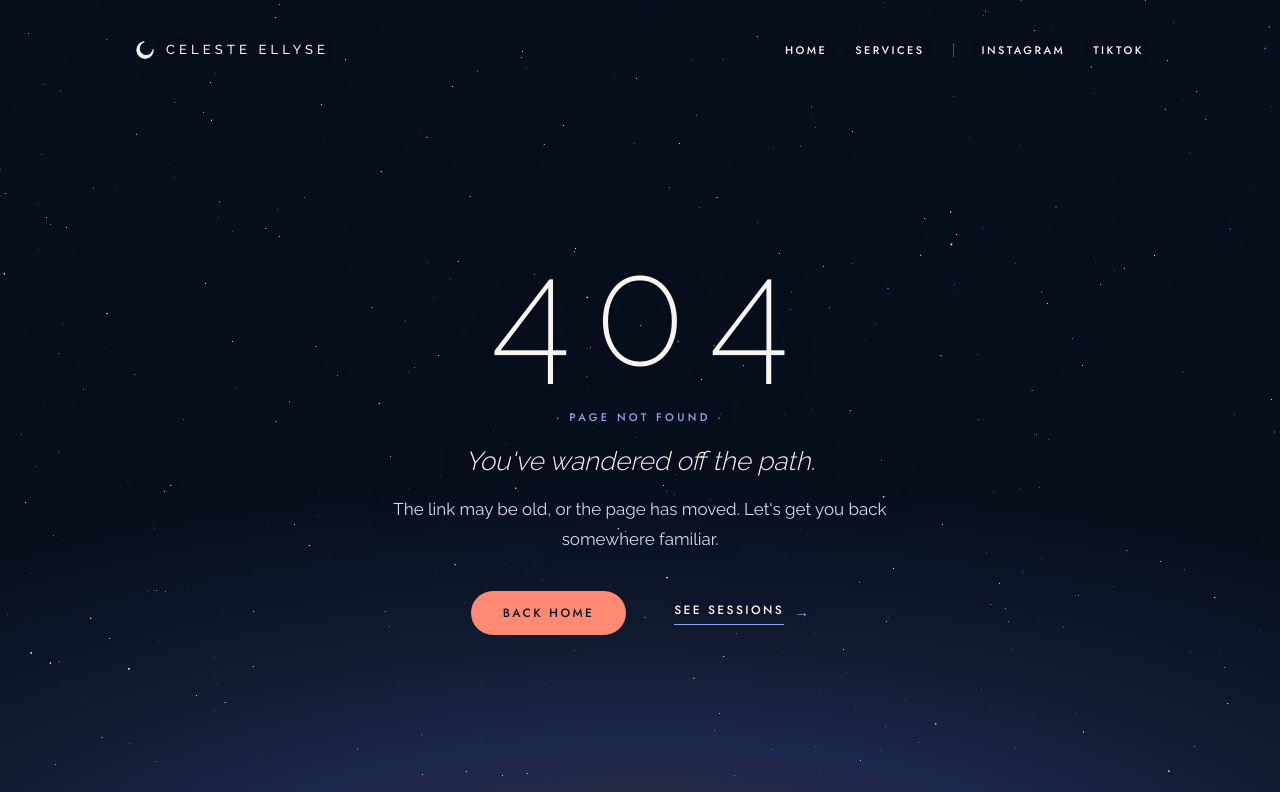
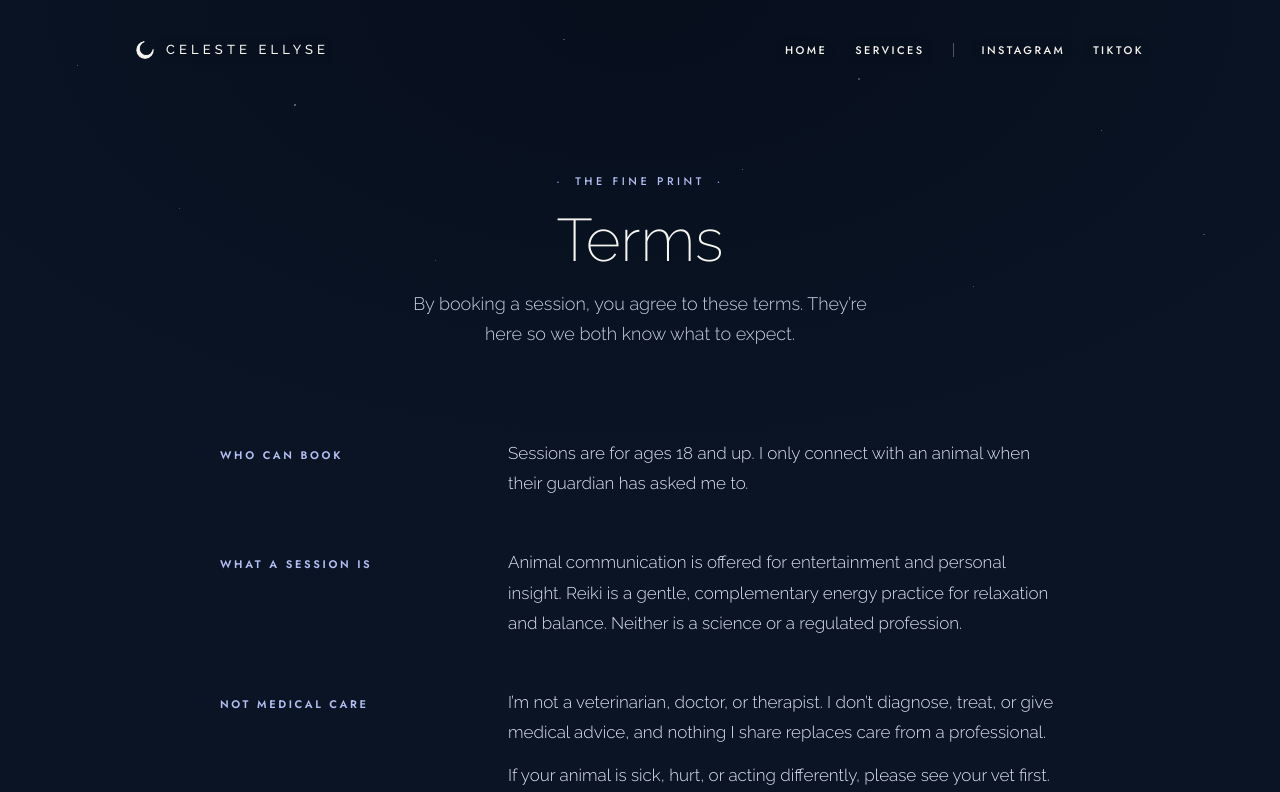
Before and after one commit to DHolliday1881/celesteellyse, a Next.js app: page /terms in a window 1280 px wide. Before the commit this address had no page. Shown: the top 792 px of the page. Built offline with nearby package versions, Linux system fonts and the light colour scheme.

Commit message:
feat: add a Terms page

```diff
--- a/app/globals.css
+++ b/app/globals.css
@@ -5,10 +5,15 @@
   --periwinkle: #95A3EC;
   --moon-white: #F7F5F0;
   --coral: #FF8A73;
+  --starlight: #F3F1EA;
 
   /* Supporting text tones */
+  --ink-body: #E0E4F2;
   --ink-soft: #D5DAED;
+  --ink-lead: #C9CFE4;
+  --ink-label: #B3BEF2;
   --ink-faint: #9AA4C2;
+  --ink-muted: #8C97C9;
 
   /* Fonts */
   --font-body: var(--font-raleway), system-ui, sans-serif;
@@ -52,6 +57,7 @@
   --measure: 32rem;
   --container: 70rem;
   --tap: 44px;
+  --nav-height: calc(var(--tap) + 2.5rem);
 }
 
 /* Reset */
--- /dev/null
+++ b/app/terms/page.module.css
@@ -0,0 +1,184 @@
+/* Page */
+.page {
+  position: relative;
+  isolation: isolate;
+  background: var(--navy);
+}
+
+.page::before {
+  content: "";
+  position: absolute;
+  inset: 0 0 auto;
+  z-index: -1;
+  height: 520px;
+  background: radial-gradient(ellipse 70% 100% at 50% 0%, var(--navy-deep), transparent);
+  pointer-events: none;
+}
+
+/* Stars across the top */
+.stars {
+  position: absolute;
+  inset: 0 0 auto;
+  z-index: -1;
+  height: 12%;
+  pointer-events: none;
+}
+
+.star {
+  position: absolute;
+  top: calc(var(--y) / 0.12);
+  left: var(--x);
+  width: var(--size);
+  height: var(--size);
+  border-radius: 50%;
+  background: var(--starlight);
+  opacity: var(--opacity);
+}
+
+/* Column */
+.main {
+  max-width: 920px;
+  margin: 0 auto;
+  padding: calc(var(--nav-height) + 48px) 24px 96px;
+}
+
+/* Header */
+.header {
+  display: flex;
+  flex-direction: column;
+  align-items: center;
+  gap: 16px;
+  text-align: center;
+}
+
+.label {
+  display: flex;
+  align-items: center;
+  gap: 12px;
+  color: var(--ink-label);
+  font-family: var(--font-label);
+  font-size: 11px;
+  font-weight: 500;
+  letter-spacing: 0.32em;
+  text-transform: uppercase;
+}
+
+.dot {
+  color: var(--periwinkle);
+}
+
+.heading {
+  font-size: 40px;
+  font-weight: 200;
+  line-height: 1.1;
+}
+
+.intro {
+  max-width: 480px;
+  color: var(--ink-lead);
+  font-size: 16px;
+  font-weight: 300;
+  line-height: 1.7;
+}
+
+.updated {
+  margin-top: 56px;
+  text-align: center;
+  color: var(--ink-muted);
+  font-family: var(--font-label);
+  font-size: 12px;
+  font-weight: 400;
+  letter-spacing: 0.14em;
+  text-transform: uppercase;
+}
+
+/* Sections */
+.sections {
+  display: flex;
+  flex-direction: column;
+  gap: 36px;
+  margin-top: 56px;
+}
+
+.section {
+  display: flex;
+  flex-direction: column;
+  gap: 10px;
+}
+
+.sectionHeading {
+  color: var(--ink-label);
+  font-family: var(--font-label);
+  font-size: 11px;
+  font-weight: 600;
+  line-height: 1.7;
+  letter-spacing: 0.24em;
+  text-transform: uppercase;
+}
+
+.body {
+  display: flex;
+  flex-direction: column;
+  gap: 12px;
+  color: var(--ink-body);
+  font-size: 16px;
+  font-weight: 300;
+  line-height: 1.8;
+}
+
+.email {
+  color: var(--starlight);
+  box-shadow: inset 0 -1px 0 var(--periwinkle);
+  transition: color 0.3s ease;
+}
+
+.email:hover,
+.email:focus-visible {
+  color: var(--coral);
+}
+
+/* Tablet and up */
+@media (min-width: 48rem) {
+  .main {
+    padding: calc(var(--nav-height) + 72px) 40px 120px;
+  }
+
+  .heading {
+    font-size: 52px;
+  }
+
+  .intro {
+    font-size: 18px;
+  }
+
+  .sections {
+    gap: 48px;
+    margin-top: 88px;
+  }
+
+  .updated {
+    margin-top: 88px;
+  }
+
+  .section {
+    display: grid;
+    grid-template-columns: minmax(0, 240px) minmax(0, 1fr);
+    column-gap: 48px;
+    align-items: baseline;
+  }
+
+  .body {
+    font-size: 17px;
+  }
+}
+
+/* Desktop */
+@media (min-width: 64rem) {
+  .main {
+    padding: calc(var(--nav-height) + 88px) 40px 140px;
+  }
+
+  .heading {
+    font-size: 60px;
+  }
+}
--- /dev/null
+++ b/app/terms/page.tsx
@@ -0,0 +1,95 @@
+import type {Metadata} from "next"
+import type {CSSProperties} from "react"
+import SiteFooter from "@/components/SiteFooter"
+import {brand, terms} from "@/content/site"
+import styles from "./page.module.css"
+
+export const metadata: Metadata = {
+  title: "Terms · Celeste Ellyse",
+  description: "Terms for booking an animal communication or Reiki session with Celeste Ellyse.",
+}
+
+// Faint stars across the top: position, size and opacity
+const STARS = [
+  {x: 6, y: 2.5, size: 1.5, opacity: 0.4},
+  {x: 14, y: 8, size: 1, opacity: 0.3},
+  {x: 23, y: 4, size: 2, opacity: 0.45},
+  {x: 34, y: 10, size: 1, opacity: 0.35},
+  {x: 44, y: 1.5, size: 1.5, opacity: 0.3},
+  {x: 58, y: 6.5, size: 1, opacity: 0.5},
+  {x: 67, y: 3, size: 2, opacity: 0.35},
+  {x: 76, y: 11, size: 1.5, opacity: 0.4},
+  {x: 86, y: 5, size: 1, opacity: 0.45},
+  {x: 94, y: 9, size: 1.5, opacity: 0.3},
+] as const
+
+/** Terms page: a centred header, each term as a heading beside its text, then the last-updated date. */
+export default function TermsPage() {
+  const {title, label, intro, updated, sections, questions} = terms
+
+  return (
+    <div className={styles.page}>
+      <span className={styles.stars} aria-hidden="true">
+        {STARS.map((star) => (
+          <span
+            key={`${star.x},${star.y}`}
+            className={styles.star}
+            style={
+              {
+                "--x": `${star.x}%`,
+                "--y": `${star.y}%`,
+                "--size": `${star.size}px`,
+                "--opacity": star.opacity,
+              } as CSSProperties
+            }
+          />
+        ))}
+      </span>
+
+      <main className={styles.main}>
+        <header className={styles.header}>
+          <p className={styles.label}>
+            <span className={styles.dot} aria-hidden="true">
+              ·
+            </span>
+            {label}
+            <span className={styles.dot} aria-hidden="true">
+              ·
+            </span>
+          </p>
+          <h1 className={styles.heading}>{title}</h1>
+          <p className={styles.intro}>{intro}</p>
+        </header>
+
+        <div className={styles.sections}>
+          {sections.map((section) => (
+            <section key={section.id} id={section.id} className={styles.section}>
+              <h2 className={styles.sectionHeading}>{section.heading}</h2>
+              <div className={styles.body}>
+                {section.body.map((paragraph) => (
+                  <p key={paragraph}>{paragraph}</p>
+                ))}
+              </div>
+            </section>
+          ))}
+          <section id={questions.id} className={styles.section}>
+            <h2 className={styles.sectionHeading}>{questions.heading}</h2>
+            <div className={styles.body}>
+              <p>
+                {questions.lead}{" "}
+                <a href={`mailto:${brand.email}`} className={styles.email}>
+                  {brand.email}
+                </a>
+                .
+              </p>
+            </div>
+          </section>
+        </div>
+
+        <p className={styles.updated}>{updated}</p>
+      </main>
+
+      <SiteFooter />
+    </div>
+  )
+}
--- a/content/site.ts
+++ b/content/site.ts
@@ -347,3 +347,79 @@ export const services = {
     ],
   },
 }
+
+// Terms
+export const terms = {
+  title: "Terms",
+  label: "The fine print",
+  intro: "By booking a session, you agree to these terms. They’re here so we both know what to expect.",
+  updated: "Last updated November 2026",
+  sections: [
+    {
+      id: "who-can-book",
+      heading: "Who can book",
+      body: ["Sessions are for ages 18 and up. I only connect with an animal when their guardian has asked me to."],
+    },
+    {
+      id: "what-a-session-is",
+      heading: "What a session is",
+      body: [
+        "Animal communication is offered for entertainment and personal insight. Reiki is a gentle, complementary energy practice for relaxation and balance. Neither is a science or a regulated profession.",
+      ],
+    },
+    {
+      id: "not-medical-care",
+      heading: "Not medical care",
+      body: [
+        "I’m not a veterinarian, doctor, or therapist. I don’t diagnose, treat, or give medical advice, and nothing I share replaces care from a professional.",
+        "If your animal is sick, hurt, or acting differently, please see your vet first. Please don’t stop or delay any treatment because of a session. Sessions aren’t for emergencies.",
+      ],
+    },
+    {
+      id: "no-guarantees",
+      heading: "No guarantees",
+      body: [
+        "Every animal is different, and so is every session. I can’t promise specific answers, a change in behavior, or a particular outcome.",
+        "An animal who has passed may not come through the way you hope. Reiki is gentle and voluntary, and your animal takes only what they want.",
+      ],
+    },
+    {
+      id: "your-choices",
+      heading: "Your choices are yours",
+      body: [
+        "Anything you decide to do after a session is your own choice and responsibility. I’m not liable for decisions made based on a session.",
+      ],
+    },
+    {
+      id: "privacy",
+      heading: "Privacy",
+      body: [
+        "Your session is private. I only share parts of a reading, your animal’s name, or their photo if you’ve said yes on your intake form, and you can change your mind any time by emailing me.",
+      ],
+    },
+    {
+      id: "missing-animals",
+      heading: "Missing animals",
+      body: ["I’m not taking missing animal cases right now."],
+    },
+    {
+      id: "cancellations-and-refunds",
+      heading: "Cancellations and refunds",
+      body: [
+        "You can cancel for a full refund up to 48 hours before the time you booked. For written sessions, that’s the date you picked when booking.",
+        "After that, refunds aren’t available, but you can still reschedule up to 24 hours before, from your confirmation email.",
+      ],
+    },
+    {
+      id: "declined-sessions",
+      heading: "If I can’t take a session",
+      body: ["I may decline or cancel a booking if it isn’t a good fit. If I do, you’ll get a full refund."],
+    },
+    {
+      id: "changes",
+      heading: "Changes to these terms",
+      body: ["I may update these terms from time to time. Your booking follows the terms in place when you booked."],
+    },
+  ],
+  questions: {id: "questions", heading: "Questions", lead: "Email"},
+}
```
